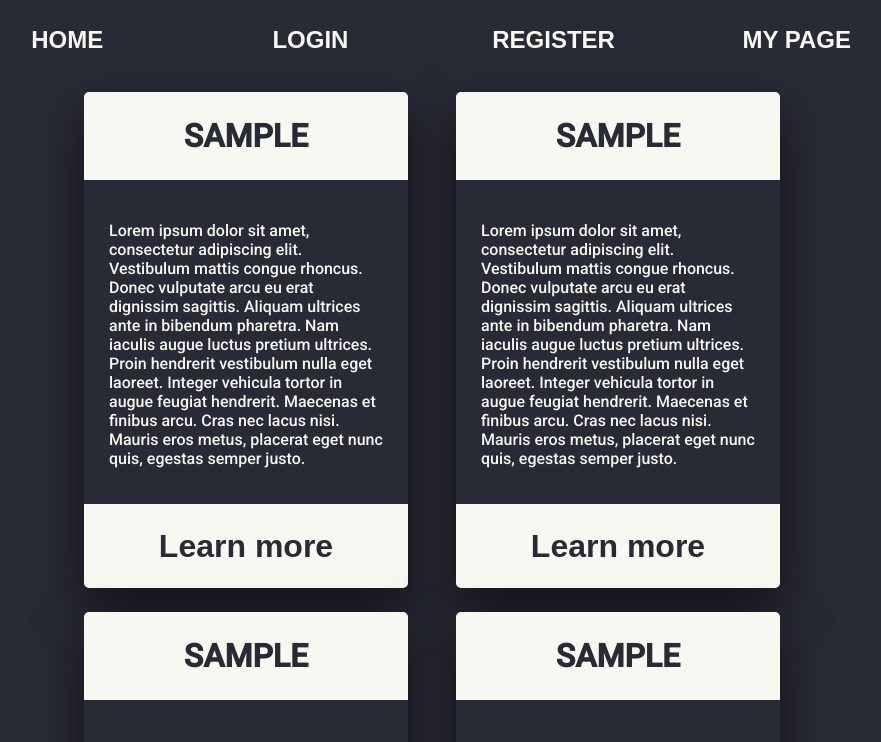
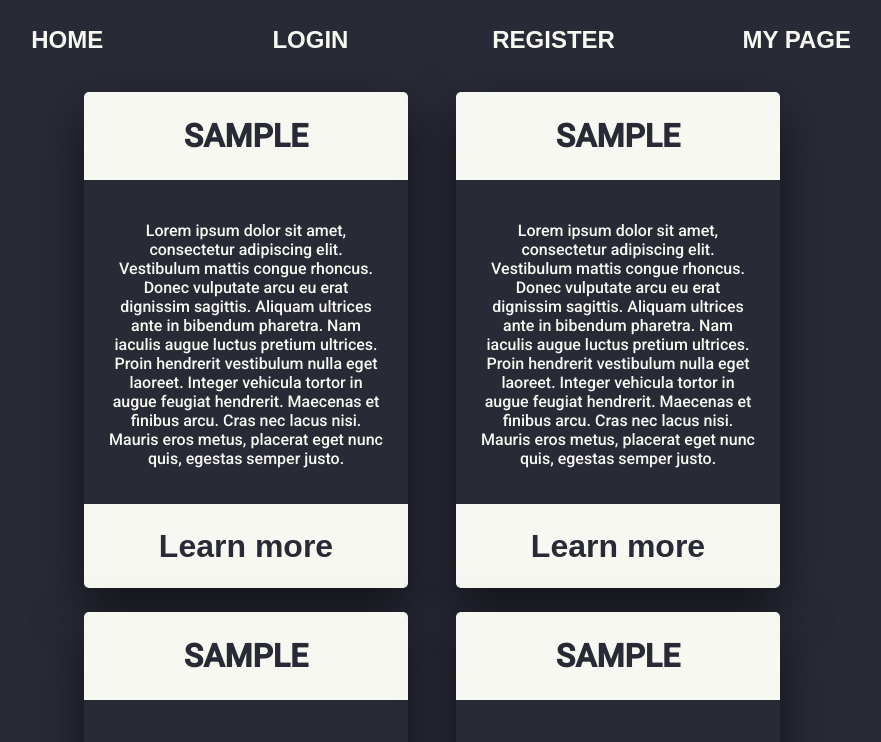
Before and after one commit to Ikmokhirio/MEPHI-web-password-manager-app-frontend, a React app: page / in a window 1280 px wide. Shown: the top 742 px of the page, without its empty margins (208-1089 px from the left). Built offline with nearby package versions, Linux system fonts and the light colour scheme.

Commit message:
Centered text in info cards

```diff
--- a/src/index.css
+++ b/src/index.css
@@ -392,6 +392,10 @@ body {
     background-color: #282a36;
     padding: 25px;
 
+}
+
+.info_card_content p {
+    text-align: center;
 }
 
 .info_card .btn {
```
